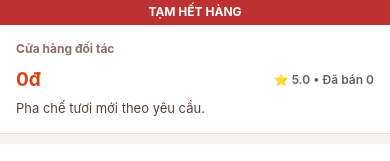
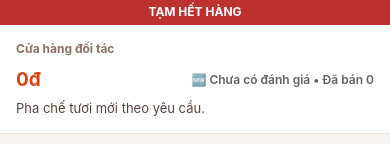
Before and after one commit to duaypham/f-b-ecommerce-platform, a React Native app: screen /ProductDetail in a window 390 px wide. Shown: the part 279-440 px from the top of the page. Built offline with nearby package versions, Linux system fonts and the light colour scheme; no server answers.

Commit message:
Fix logic: mon ban chay va danh gia sao

```diff
--- a/src/constants/api.js
+++ b/src/constants/api.js
@@ -6,7 +6,7 @@ import axios from 'axios';
  * - Máy ảo iOS hoặc chạy Web: Dùng 'http://localhost:8080/trasua_api'
  * - Điện thoại thật (quét QR Expo Go): Đổi thành IPv4 LAN của máy tính (VD: 'http://192.168.1.15:8080/trasua_api')
  */
-export const BASE_URL = 'http://192.168.1.8/trasua_api';
+export const BASE_URL = 'http://10.0.2.2:8080/trasua_api';
 
 export const API_ENDPOINTS = {
   AUTH: `${BASE_URL}/auth.php`,
--- a/src/screens/HomeScreen.js
+++ b/src/screens/HomeScreen.js
@@ -41,8 +41,8 @@ export default function HomeScreen({ navigation }) {
 
   const featuredProducts = useMemo(() => {
     return products
-      .filter((p) => p.isBestSeller && p.isAvailable)
-      .sort((a, b) => b.soldCount - a.soldCount);
+      .filter((p) => p.isAvailable && Number(p.soldCount) > 25 && p.isBestSeller)
+      .sort((a, b) => Number(b.soldCount) - Number(a.soldCount));
   }, [products]);
 
   const filteredProducts = useMemo(() => {
@@ -119,7 +119,10 @@ export default function HomeScreen({ navigation }) {
           </Text>
 
           <Text style={styles.metaText}>
-            ⭐ {item.avgRating || '5.0'} • Đã bán {item.soldCount || 0}
+            {Number(item.reviewCount) > 0 && Number(item.avgRating) > 0
+              ? `⭐ ${Number(item.avgRating).toFixed(1)} (${item.reviewCount})`
+              : '🆕 Chưa có đánh giá'}{' '}
+            • Đã bán {item.soldCount || 0}
           </Text>
 
           <View style={styles.priceRow}>
@@ -225,7 +228,7 @@ export default function HomeScreen({ navigation }) {
       <View style={styles.searchContainer}>
         <TextInput
           style={styles.searchInput}
-          placeholder="Tìm đồ uống, quán ăn..."
+          placeholder="Tìm đồ uống, cửa hàng..."
           value={searchQuery}
           onChangeText={setSearchQuery}
         />
--- a/src/screens/LoginScreen.js
+++ b/src/screens/LoginScreen.js
@@ -124,7 +124,7 @@ export default function LoginScreen({ navigation, route }) {
                 onPress={() => fillDemoAccount('shipper1', '123456')}
               >
                 <Text style={[styles.demoBadgeText, { color: '#1565C0' }]}>
-                  🛵 Tài xế
+                  🛵 Shipper
                 </Text>
               </TouchableOpacity>
 
--- a/src/screens/ProductDetailScreen.js
+++ b/src/screens/ProductDetailScreen.js
@@ -175,8 +175,12 @@ export default function ProductDetailScreen({ route, navigation }) {
               )}
             </View>
             <Text style={styles.ratingSummary}>
-              ⭐ {product.avgRating || '5.0'} • Đã bán {product.soldCount || 0}
-            </Text>
+              {Number(product.reviewCount) > 0 && Number(product.avgRating) > 0
+                ? `⭐ ${Number(product.avgRating).toFixed(1)} (${product.reviewCount} đánh giá)`
+                : '🆕 Chưa có đánh giá'}{' '}
+              • Đã bán {product.soldCount || 0}
+          </Text>
+
           </View>
 
           <Text style={styles.descriptionText}>
```
Also changed, not shown: 1 other file (tests, documents, lock files or other folders).
